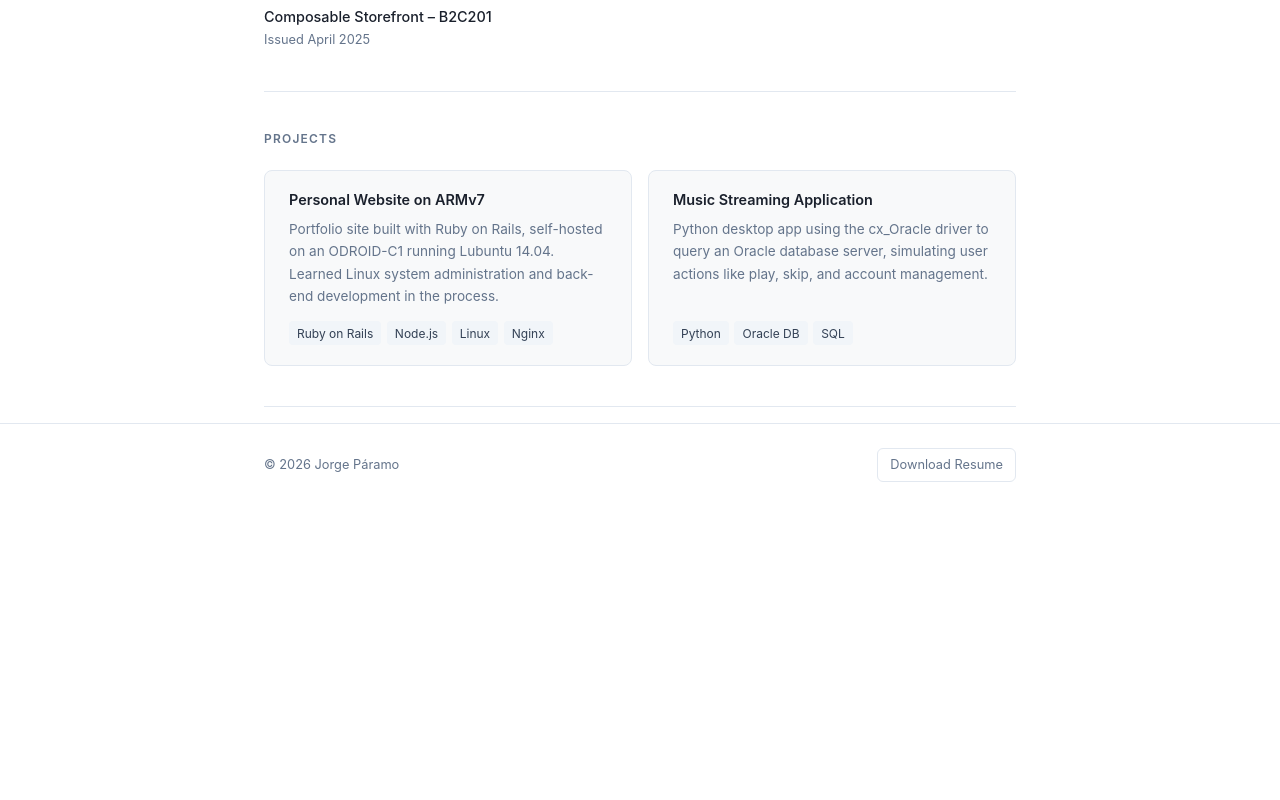
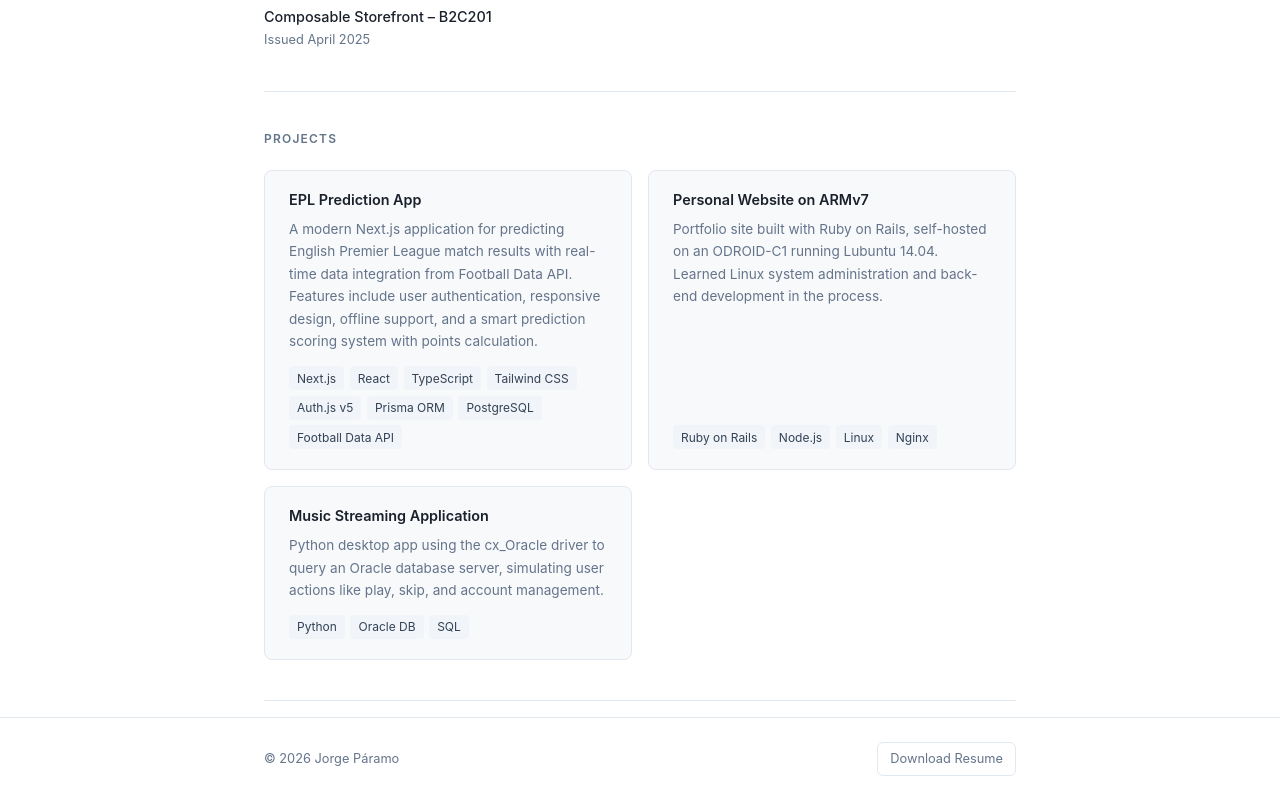
Before and after one commit to jrgparamo/jrgparamo.github.io, a React (Vite) app: page / in a window 1280 px wide. Shown: the part 2210-3010 px from the top of the page. Before the commit the page ends 2716 px from the top, so only its background shows below. Built offline with nearby package versions, Linux system fonts and the light colour scheme.

Commit message:
docs: Add EPL Prediction App to projects list

```diff
--- a/src/data/resume.ts
+++ b/src/data/resume.ts
@@ -199,6 +199,13 @@ export interface ProjectItem {
 
 export const projects: ProjectItem[] = [
   {
+    name: 'EPL Prediction App',
+    description:
+      'A modern Next.js application for predicting English Premier League match results with real-time data integration from Football Data API. Features include user authentication, responsive design, offline support, and a smart prediction scoring system with points calculation.',
+    tech: ['Next.js', 'React', 'TypeScript', 'Tailwind CSS', 'Auth.js v5', 'Prisma ORM', 'PostgreSQL', 'Football Data API'],
+    link: 'https://github.com/jrgparamo/epl-app-next',
+  },
+  {
     name: 'Personal Website on ARMv7',
     description:
       'Portfolio site built with Ruby on Rails, self-hosted on an ODROID-C1 running Lubuntu 14.04. Learned Linux system administration and back-end development in the process.',
```
